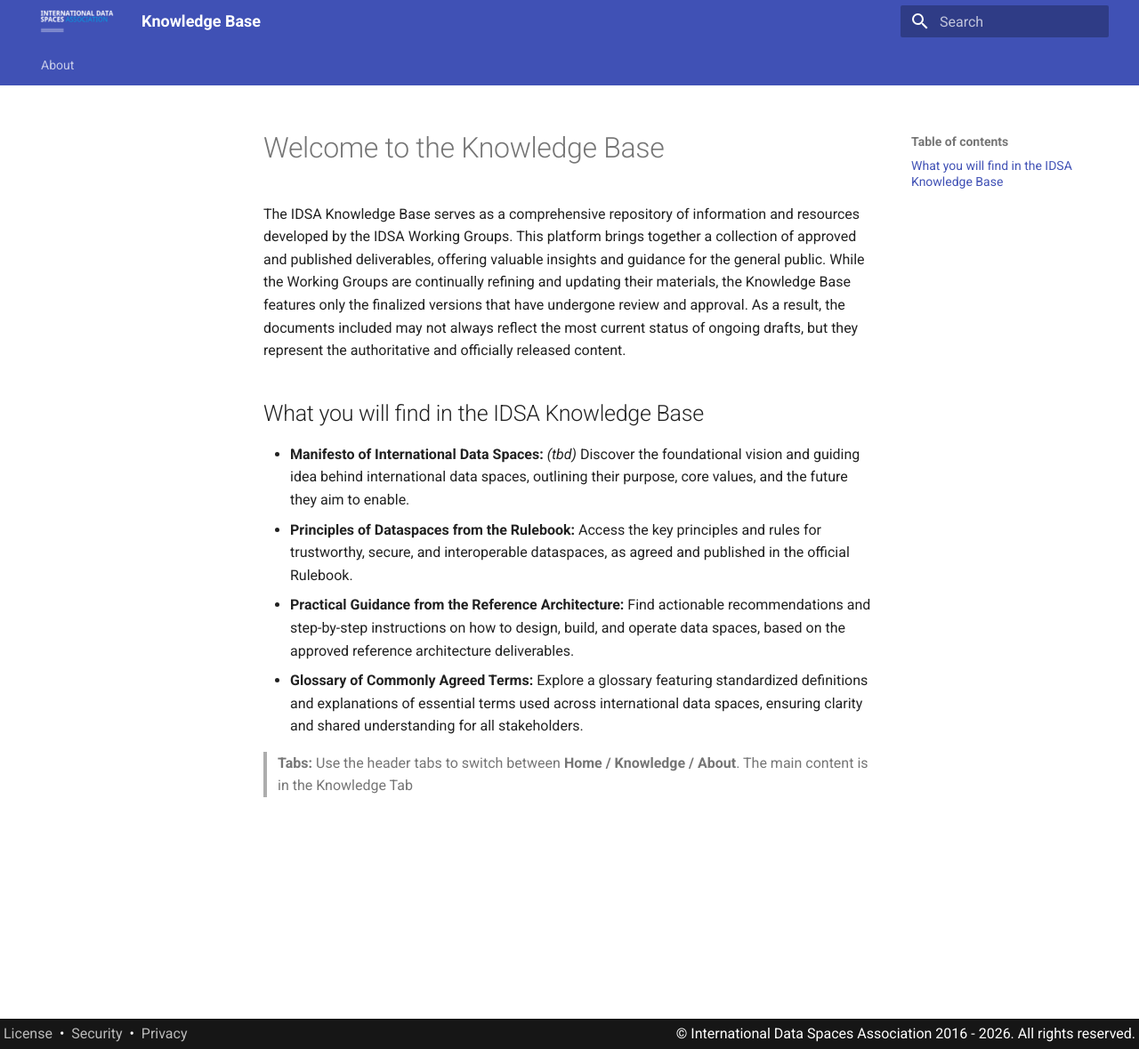
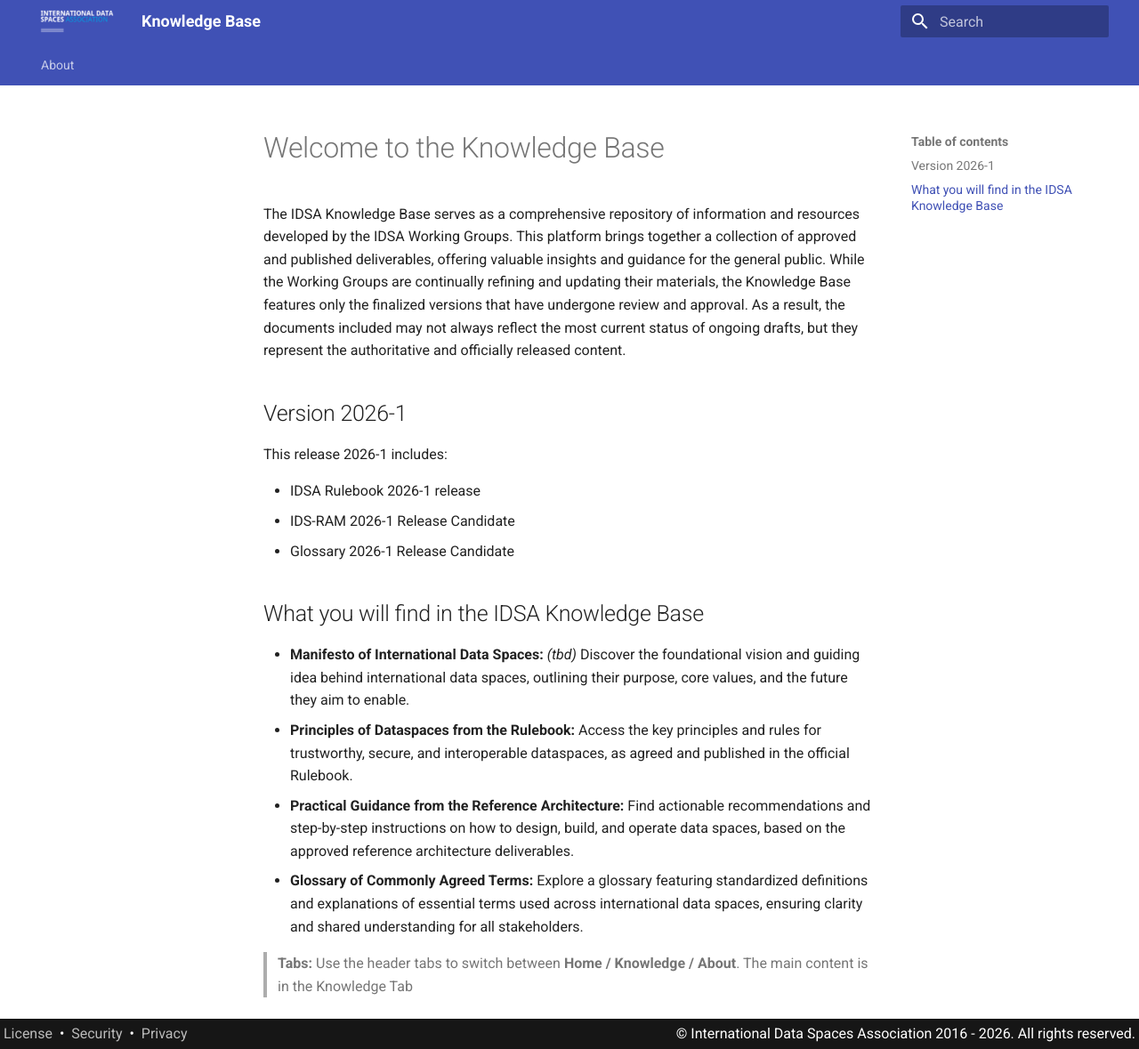
Before and after one commit to International-Data-Spaces-Association/knowledge-base, an MkDocs documentation site: the page built from docs/index.md, in a window 1280 px wide and 1179 px high. Shown: the whole window at 89% size. Built offline with MkDocs 1.6.1 and Material for MkDocs 9.7.7, drawn with Linux system fonts in a browser that asks for light colours.

Commit message:
Uddate index.html

```diff
--- a/docs/index.md
+++ b/docs/index.md
@@ -1,6 +1,14 @@
 # Welcome to the Knowledge Base
 
 The IDSA Knowledge Base serves as a comprehensive repository of information and resources developed by the IDSA Working Groups. This platform brings together a collection of approved and published deliverables, offering valuable insights and guidance for the general public. While the Working Groups are continually refining and updating their materials, the Knowledge Base features only the finalized versions that have undergone review and approval. As a result, the documents included may not always reflect the most current status of ongoing drafts, but they represent the authoritative and officially released content.
+
+## Version 2026-1
+
+This release 2026-1 includes:
+
+* IDSA Rulebook 2026-1 release
+* IDS-RAM 2026-1 Release Candidate
+* Glossary 2026-1 Release Candidate
 
 ## What you will find in the IDSA Knowledge Base
 
```
